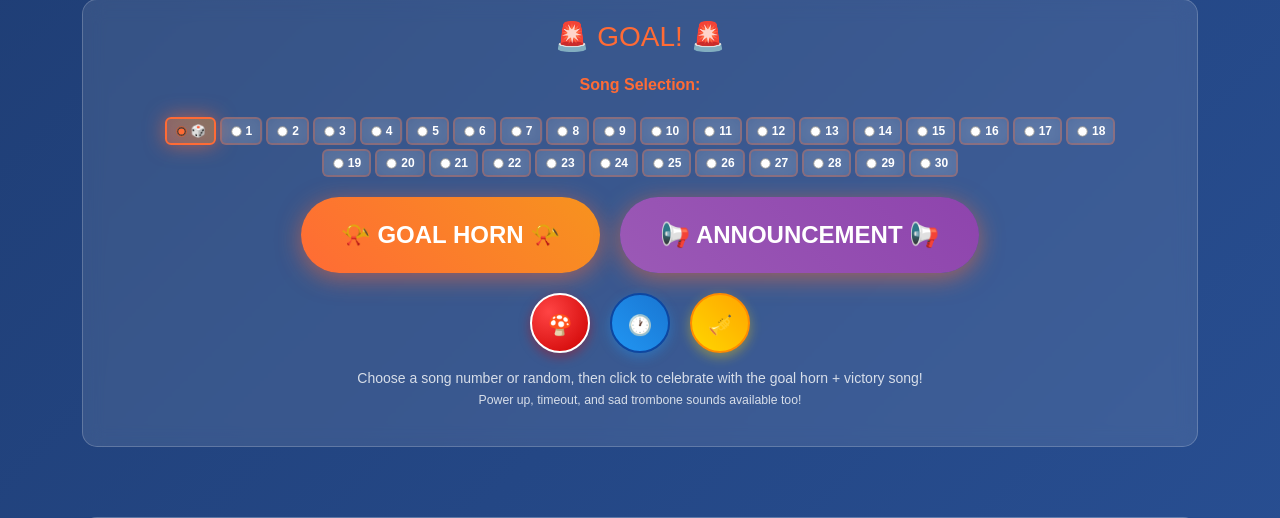
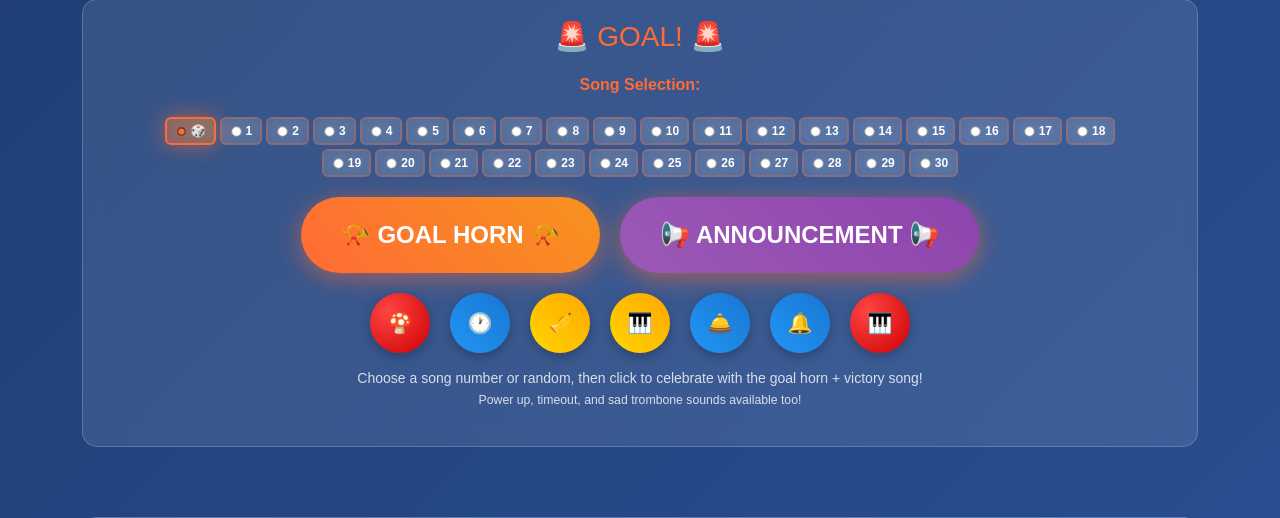
Before and after one commit to Puckbattler/HockeyDJ, an ASP.NET Core app: template Views/Home/Index.cshtml in a window 1280 px wide. Shown: the part 326-844 px from the top of the page. Run offline with ASP.NET Core 8, Linux system fonts and the light colour scheme; the template is opened without the code that fills it, so the values that code supplies are empty; style sheets or scripts are compiled from the project's sources; some libraries are stand-ins or nearby versions.

Commit message:
Added additional sounds such as organ and cowbells.

```diff
--- a/Views/Home/Index.cshtml
+++ b/Views/Home/Index.cshtml
@@ -254,6 +254,29 @@ ViewData["Title"] = "HockeyDJ - Hockey Music Controller";
             transform: none;
         }
 
+        /* Common sound button base to ensure consistent sizing and behaviours */
+        .sound-btn {
+            padding: 15px;
+            border: none;
+            border-radius: 50%;
+            width: 60px;
+            height: 60px;
+            font-size: 20px;
+            cursor: pointer;
+            transition: all 0.3s ease;
+            box-shadow: 0 4px 12px rgba(0, 0, 0, 0.25);
+            position: relative;
+            display: inline-flex;
+            align-items: center;
+            justify-content: center;
+        }
+
+        .sound-btn:disabled {
+            opacity: 0.6;
+            cursor: not-allowed;
+            transform: none;
+        }
+
         @@keyframes glow {
             from {
                 box-shadow: 0 5px 15px rgba(255, 107, 53, 0.3);
@@ -1101,16 +1124,13 @@ ViewData["Title"] = "HockeyDJ - Hockey Music Controller";
         </div>
 
         <div class="sound-buttons">
-            <button class="mushroom-btn" id="mushroomBtn" onclick="playMushroomSound()"
-                title="Even Strength (Extra Life) Sound">
-                🍄
-            </button>
-            <button class="clock-btn" id="clockBtn" onclick="playClockSound()" title="One Minute Remaining Sound">
-                🕐
-            </button>
-            <button class="trombone-btn" id="tromboneBtn" onclick="playTromboneSound()" title="Sad Trombone Sound">
-                🎺
-            </button>
+            <button class="mushroom-btn sound-btn" id="mushroomBtn" onclick="playMushroomSound()" aria-label="Mushroom Sound" title="Even Strength (Extra Life) Sound">🍄</button>
+            <button class="clock-btn sound-btn" id="clockBtn" onclick="playClockSound()" aria-label="Clock Sound" title="One Minute Remaining Sound">🕐</button>
+            <button class="trombone-btn sound-btn" id="tromboneBtn" onclick="playTromboneSound()" aria-label="Sad Trombone" title="Sad Trombone Sound">🎺</button>
+            <button class="trombone-btn sound-btn" id="chargeOrganBtn" onclick="playChargeOrgan()" aria-label="Charge Organ" title="Charge Organ Sound">🎹</button>
+            <button class="clock-btn sound-btn" id="goHawksCowbellBtn" onclick="playGoHawksGoCowbell()" aria-label="Go Hawks Cowbell" title="Go Hawks Go Cowbell">🛎️</button>
+            <button class="clock-btn sound-btn" id="letsGoCowbellBtn" onclick="playLetsGoCowbell()" aria-label="Lets Go Cowbell" title="Let's Go Cowbell">🔔</button>
+            <button class="mushroom-btn sound-btn" id="letsGoOrganBtn" onclick="playLetsGoOrgan()" aria-label="Lets Go Organ" title="Let's Go Organ">🎹</button>
         </div>
         <p style="margin-top: 15px; font-size: 14px; color: rgba(255,255,255,0.8);">
             Choose a song number or random, then click to celebrate with the goal horn + victory song!<br>
@@ -1292,13 +1312,17 @@ ViewData["Title"] = "HockeyDJ - Hockey Music Controller";
         let mushroomAudio = null;
         let clockAudio = null;
         let tromboneAudio = null;
+        let chargeOrganAudio = null;
+        let goHawksCowbellAudio = null;
+        let letsGoCowbellAudio = null;
+        let letsGoOrganAudio = null;
         let priorityQueue = @Html.Raw(ViewBag.PriorityQueue ?? "[]");
         let isSearching = false;
         let playedSongs = new Set(); // Track played songs to avoid repeats
 
         // Announcement variables
-        let homeTeamName = @Html.Raw(Json.Serialize(ViewBag.HomeTeamName ?? ""));
-        let awayTeamName = @Html.Raw(Json.Serialize(ViewBag.AwayTeamName ?? ""));
+        let homeTeamName = @Html.Raw(Json.Serialize(ViewBag.HomeTeamName ?? ""));;
+        let awayTeamName = @Html.Raw(Json.Serialize(ViewBag.AwayTeamName ?? ""));;
         let homeTeamRoster = {};
         let awayTeamRoster = {};
         let selectedAnnouncementType = '';
@@ -1454,6 +1478,42 @@ ViewData["Title"] = "HockeyDJ - Hockey Music Controller";
             tromboneAudio.src = '/audio/Sad Trombone.mp3';
             tromboneAudio.onerror = () => {
                 console.warn('Sad Trombone audio file not found.');
+            };
+
+            // Charge Organ audio
+            chargeOrganAudio = new Audio();
+            chargeOrganAudio.preload = 'auto';
+            chargeOrganAudio.volume = 0.8;
+            chargeOrganAudio.src = '/audio/ChargeOrgan.wav';
+            chargeOrganAudio.onerror = () => {
+                console.warn('Charge Organ audio file not found.');
+            };
+
+            // Go Hawks Go Cowbell audio
+            goHawksCowbellAudio = new Audio();
+            goHawksCowbellAudio.preload = 'auto';
+            goHawksCowbellAudio.volume = 0.8;
+            goHawksCowbellAudio.src = '/audio/GoHawksGoCowbell.wav';
+            goHawksCowbellAudio.onerror = () => {
+                console.warn('GoHawksGoCowbell audio file not found.');
+            };
+
+            // Let's Go Cowbell audio
+            letsGoCowbellAudio = new Audio();
+            letsGoCowbellAudio.preload = 'auto';
+            letsGoCowbellAudio.volume = 0.8;
+            letsGoCowbellAudio.src = '/audio/LetsGoCowbell.wav';
+            letsGoCowbellAudio.onerror = () => {
+                console.warn('LetsGoCowbell audio file not found.');
+            };
+
+            // Let's Go Organ audio
+            letsGoOrganAudio = new Audio();
+            letsGoOrganAudio.preload = 'auto';
+            letsGoOrganAudio.volume = 0.8;
+            letsGoOrganAudio.src = '/audio/LetsGoOrgan.wav';
+            letsGoOrganAudio.onerror = () => {
+                console.warn('LetsGoOrgan audio file not found.');
             };
 
             // Use the goal horn playlist ID from server, or fall back to first playlist
@@ -1770,6 +1830,77 @@ ViewData["Title"] = "HockeyDJ - Hockey Music Controller";
                 }, 1000);
             }
         }
+          async function playChargeOrgan() {
+            const btn = document.getElementById('chargeOrganBtn');
+            if (btn) btn.disabled = true;
+
+            try {
+                if (chargeOrganAudio) {
+                    chargeOrganAudio.currentTime = 0;
+                    await chargeOrganAudio.play();
+                }
+            } catch (error) {
+                console.error('Error playing charge organ sound:', error);
+            } finally {
+                setTimeout(() => {
+                    if (btn) btn.disabled = false;
+                }, 1000);
+            }
+        }
+
+        async function playGoHawksGoCowbell() {
+            const btn = document.getElementById('goHawksCowbellBtn');
+            if (btn) btn.disabled = true;
+
+            try {
+                if (goHawksCowbellAudio) {
+                    goHawksCowbellAudio.currentTime = 0;
+                    await goHawksCowbellAudio.play();
+                }
+            } catch (error) {
+                console.error('Error playing GoHawksGoCowbell sound:', error);
+            } finally {
+                setTimeout(() => {
+                    if (btn) btn.disabled = false;
+                }, 1000);
+            }
+        }
+
+        async function playLetsGoCowbell() {
+            const btn = document.getElementById('letsGoCowbellBtn');
+            if (btn) btn.disabled = true;
+
+            try {
+                if (letsGoCowbellAudio) {
+                    letsGoCowbellAudio.currentTime = 0;
+                    await letsGoCowbellAudio.play();
+                }
+            } catch (error) {
+                console.error('Error playing LetsGoCowbell sound:', error);
+            } finally {
+                setTimeout(() => {
+                    if (btn) btn.disabled = false;
+                }, 1000);
+            }
+        }
+
+        async function playLetsGoOrgan() {
+            const btn = document.getElementById('letsGoOrganBtn');
+            if (btn) btn.disabled = true;
+
+            try {
+                if (letsGoOrganAudio) {
+                    letsGoOrganAudio.currentTime = 0;
+                    await letsGoOrganAudio.play();
+                }
+            } catch (error) {
+                console.error('Error playing LetsGoOrgan sound:', error);
+            } finally {
+                setTimeout(() => {
+                    if (btn) btn.disabled = false;
+                }, 1000);
+            }
+        }
 
         async function pausePlayback() {
             try {
@@ -1821,7 +1952,7 @@ ViewData["Title"] = "HockeyDJ - Hockey Music Controller";
 
             isSearching = true;
             searchBtn.disabled = true;
-            searchBtn.textContent = '🔍 Searching...';
+            searchBtn.textContent = '🔍 Searching ...';
 
             try {
                 const response = await fetch('/Home/SearchSpotify', {
```
Also changed, not shown: 5 other files.
